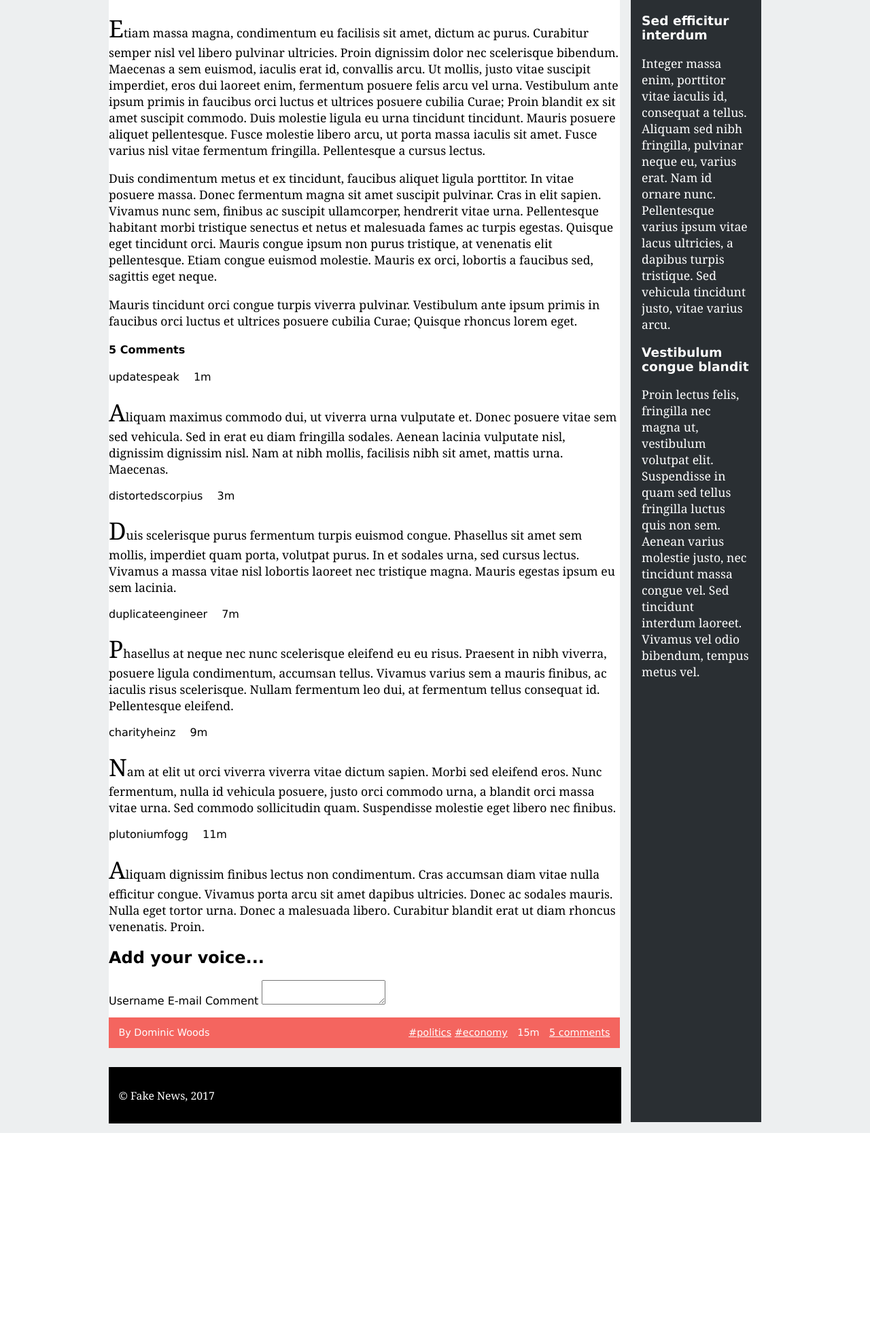
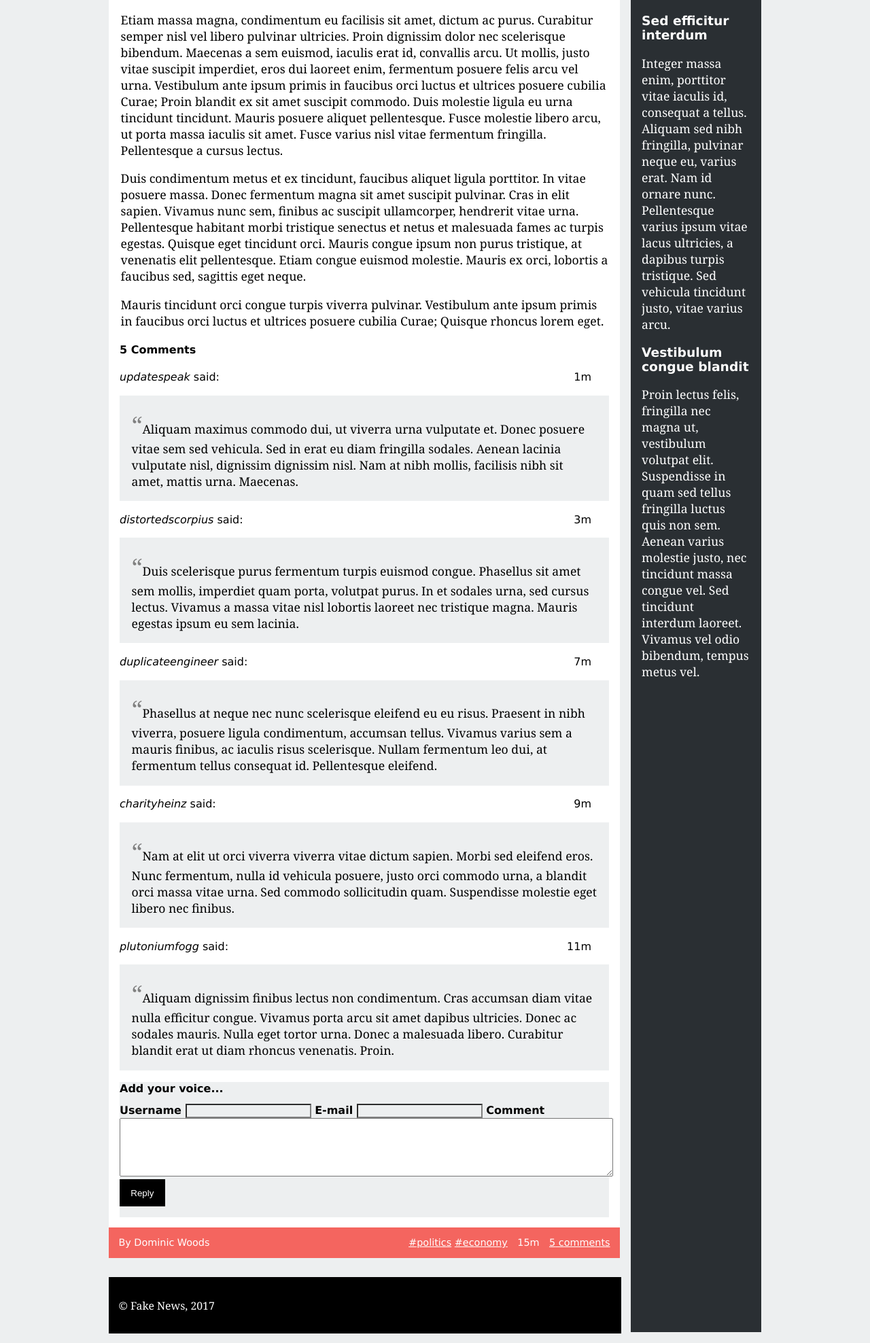
Before and after one commit to Xavier-Pisco/LTW, a PHP site: page /item.html in a window 1280 px wide. Shown: the part 539-2515 px from the top of the page at 68% size. Before the commit the page ends 2206 px from the top, so only its background shows below. Run offline with PHP 8.4, Linux system fonts and the light colour scheme.

Commit message:
did until 1.4 (1.3 with bugs)

```diff
--- /dev/null
+++ b/Praticas/CSS/comments.css
@@ -0,0 +1,72 @@
+#comments {
+    padding-right: 1em;
+    padding-left: 1em;
+}
+
+.comment {
+    position: relative;
+}
+
+.comment .user {
+    font-style: oblique;
+}
+.comment .user::after{
+    font-style: normal;
+    content: " said:";
+}
+
+.comment .date {
+    position: absolute;
+    right: 10px;
+    text-align: right;
+}
+
+.comment p {
+    background-color: #EDEFF0;
+    padding: 1em;
+}
+
+.comment p::before{
+    color: grey;
+    font-size: 2em;
+    content:"\201C";
+}
+
+#news article p:first-of-type::first-letter {
+    font-size: 1em;
+}
+
+form {
+    background-color: #EDEFF0;
+    padding-bottom: 1em;
+}
+
+form > h2 {
+    font-size: 1em;
+}
+
+input[type=text], input[type=email]{
+    display: inline;
+    background-color: #EDEFF0;
+    border-width: 0.2em;
+    border-color: grey;
+}
+
+form label {
+    font-weight: bold;
+}
+
+
+form textarea {
+    width: 100%;
+    height: 6em;
+}
+
+input[type=submit] {
+    display: block;
+    background-color: black;
+    color: white;
+    height: 3em;
+    border: none;
+    width: 5em;
+}
--- a/Praticas/CSS/layout.css
+++ b/Praticas/CSS/layout.css
@@ -27,6 +27,7 @@ h1 {
     grid-column-end: span 1;
     grid-row-end: span 1;
     margin-bottom: 1em;
+    display: flexbox;
 }
 
 ul {
--- a/Praticas/CSS/style.css
+++ b/Praticas/CSS/style.css
@@ -117,6 +117,11 @@ footer {
     font-size: 1.5em;
 }
 
+#news > article > p{
+    padding-left: 1em;
+    padding-right: 1em;
+}
+
 img {
     width: 100%;
 }
```
Also changed, not shown: Praticas/CSS/responsive.css (added, +58 -0 lines).
